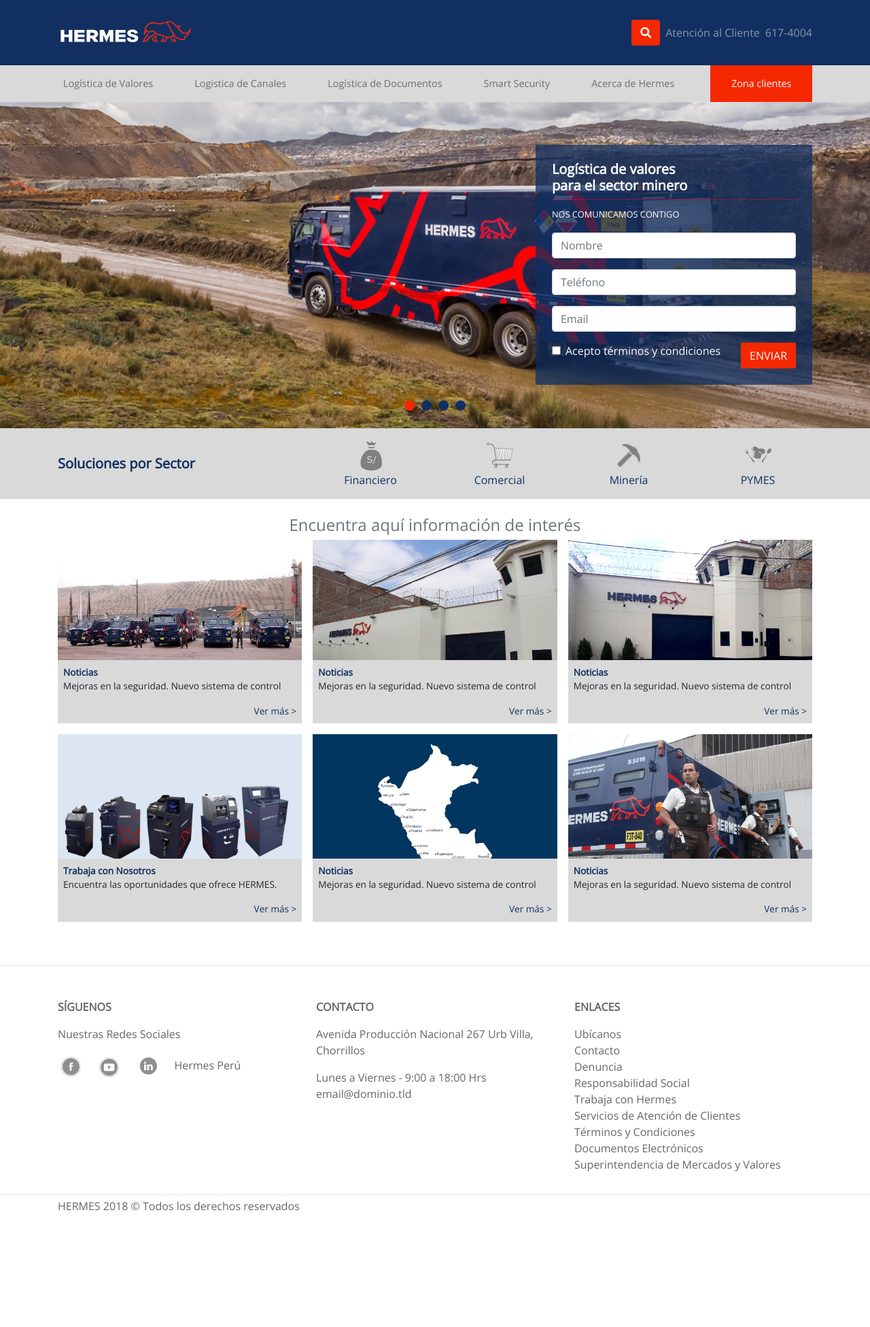
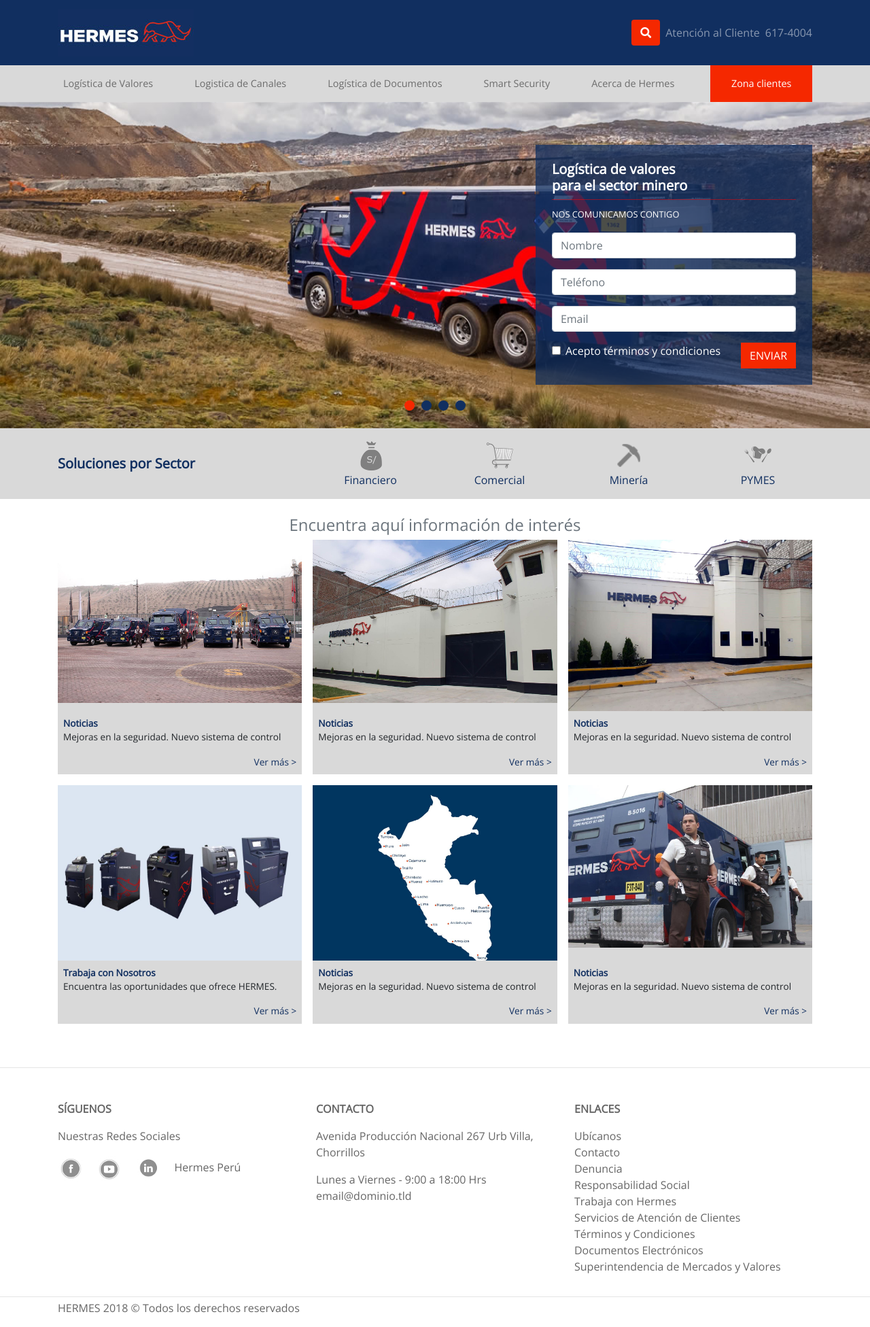
Before and after one commit to josegomezr/hermes-static, a Jekyll site: the page built from index.html, in a window 1280 px wide. Shown: the whole page at 68% size. Built offline with Jekyll 4.4.1, drawn with Linux system fonts in a browser that asks for light colours; nearby versions of some CDN libraries; before the commit the page ends 1802 px from its top, so only the background shows below that.

Commit message:
finishing touches

```diff
--- a/_config.yml
+++ b/_config.yml
@@ -24,7 +24,7 @@
 sass:
   sass_dir: _sass
 
-base_url: /
+base_url: ''
 
 # Exclude from processing.
 # The following items will not be processed, by default. Create a custom list
--- a/css/style.scss
+++ b/css/style.scss
@@ -288,6 +288,10 @@
   bottom: 0;
 }
 
+.widget-interes-picture{
+  padding-bottom: 75px;
+}
+
 .nav-divider{
   width: 56px;
   display: block;
--- a/index.html
+++ b/index.html
@@ -36,8 +36,8 @@
   <div class="container mt-4">
     <h4 class="text-muted text-center">Encuentra aquí información de interés</h4>
     <div class="row no-gutters d-flex">
-      <div class="col-12 col-md mb-3 bg-plomo font-small align-self-stretch position-relative text-center">
-        <img class="img-fluid" src="{{ site.base_url }}assets/homepage/home-01.jpg">
+      <div class="widget-interes col-12 col-md mb-3 bg-plomo font-small align-self-stretch position-relative text-center">
+        <img class="widget-interes-picture img-fluid" src="{{ site.base_url }}assets/homepage/home-01.jpg">
         <div class="widget-interes-overlay w-100 text-left p-2">
           <strong class="d-block color-hermes">Noticias</strong>
           <p>Mejoras en la seguridad. Nuevo sistema de control</p>
@@ -46,8 +46,8 @@
           </div>
         </div>
       </div>
-      <div class="col-12 col-md mb-3 font-small mx-md-3 align-self-stretch position-relative text-center">
-        <img class="img-fluid" src="{{ site.base_url }}assets/homepage/home-02.jpg">
+      <div class="widget-interes col-12 col-md mb-3 bg-plomo font-small mx-md-3 align-self-stretch position-relative text-center">
+        <img class="widget-interes-picture img-fluid" src="{{ site.base_url }}assets/homepage/home-02.jpg">
         <div class="widget-interes-overlay w-100 text-left p-2">
           <strong class="d-block color-hermes">Noticias</strong>
           <p>Mejoras en la seguridad. Nuevo sistema de control</p>
@@ -56,8 +56,8 @@
           </div>
         </div>
       </div>
-      <div class="col-12 col-md mb-3 font-small align-self-stretch position-relative text-center">
-        <img class="img-fluid" src="{{ site.base_url }}assets/homepage/home-03.jpg">
+      <div class="widget-interes col-12 col-md mb-3 bg-plomo font-small align-self-stretch position-relative text-center">
+        <img class="widget-interes-picture img-fluid" src="{{ site.base_url }}assets/homepage/home-03.jpg">
         <div class="widget-interes-overlay w-100 text-left p-2">
           <strong class="d-block color-hermes">Noticias</strong>
           <p>Mejoras en la seguridad. Nuevo sistema de control</p>
@@ -68,8 +68,8 @@
       </div>
     </div>
     <div class="row no-gutters">
-      <div class="col-12 col-md mb-3 bg-plomo bg-plomo font-small align-self-stretch position-relative text-center">
-        <img class="img-fluid" src="{{ site.base_url }}assets/homepage/home-04.jpg">
+      <div class="widget-interes col-12 col-md mb-3 bg-plomo font-small align-self-stretch position-relative text-center">
+        <img class="widget-interes-picture img-fluid" src="{{ site.base_url }}assets/homepage/home-04.jpg">
         <div class="widget-interes-overlay w-100 text-left p-2">
           <strong class="d-block color-hermes">Trabaja con Nosotros</strong>
           <p>Encuentra las oportunidades que ofrece HERMES.</p>
@@ -78,8 +78,8 @@
         </div>
         </div>
       </div>
-      <div class="col-12 col-md mb-3 font-small mx-md-3 align-self-stretch position-relative text-center">
-        <img class="img-fluid" src="{{ site.base_url }}assets/homepage/home-05.jpg">
+      <div class="widget-interes col-12 col-md mb-3 bg-plomo font-small mx-md-3 align-self-stretch position-relative text-center">
+        <img class="widget-interes-picture img-fluid" src="{{ site.base_url }}assets/homepage/home-05.jpg">
         <div class="widget-interes-overlay w-100 text-left p-2">
           <strong class="d-block color-hermes">Noticias</strong>
           <p>Mejoras en la seguridad. Nuevo sistema de control</p>
@@ -88,8 +88,8 @@
           </div>
         </div>
     </div>
-      <div class="col-12 col-md mb-3 font-small align-self-stretch position-relative text-center">
-        <img class="img-fluid" src="{{ site.base_url }}assets/homepage/home-06.jpg">
+      <div class="widget-interes col-12 col-md mb-3 bg-plomo font-small align-self-stretch position-relative text-center">
+        <img class="widget-interes-picture img-fluid" src="{{ site.base_url }}assets/homepage/home-06.jpg">
         <div class="widget-interes-overlay w-100 text-left p-2">
           <strong class="d-block color-hermes">Noticias</strong>
           <p>Mejoras en la seguridad. Nuevo sistema de control</p>
```
